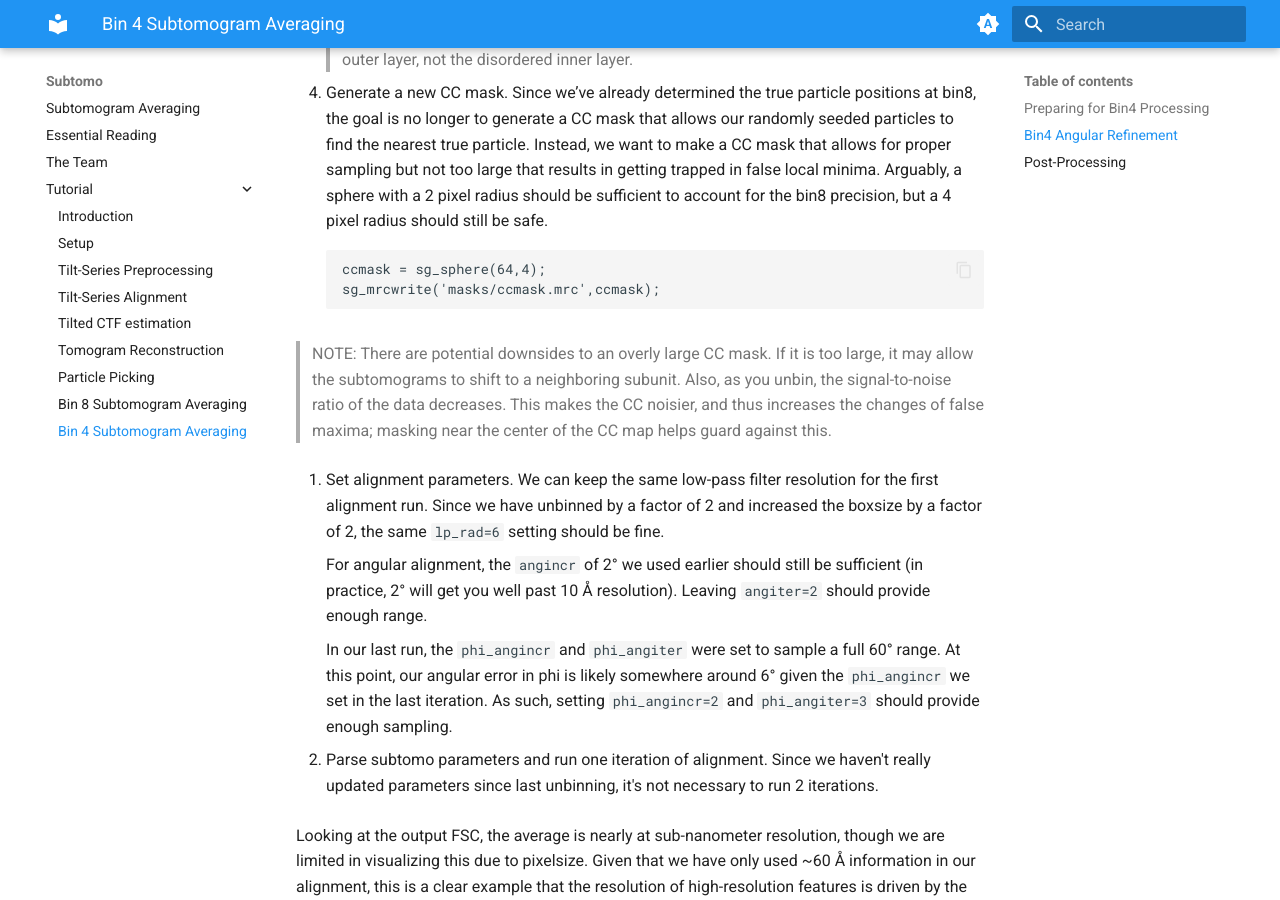
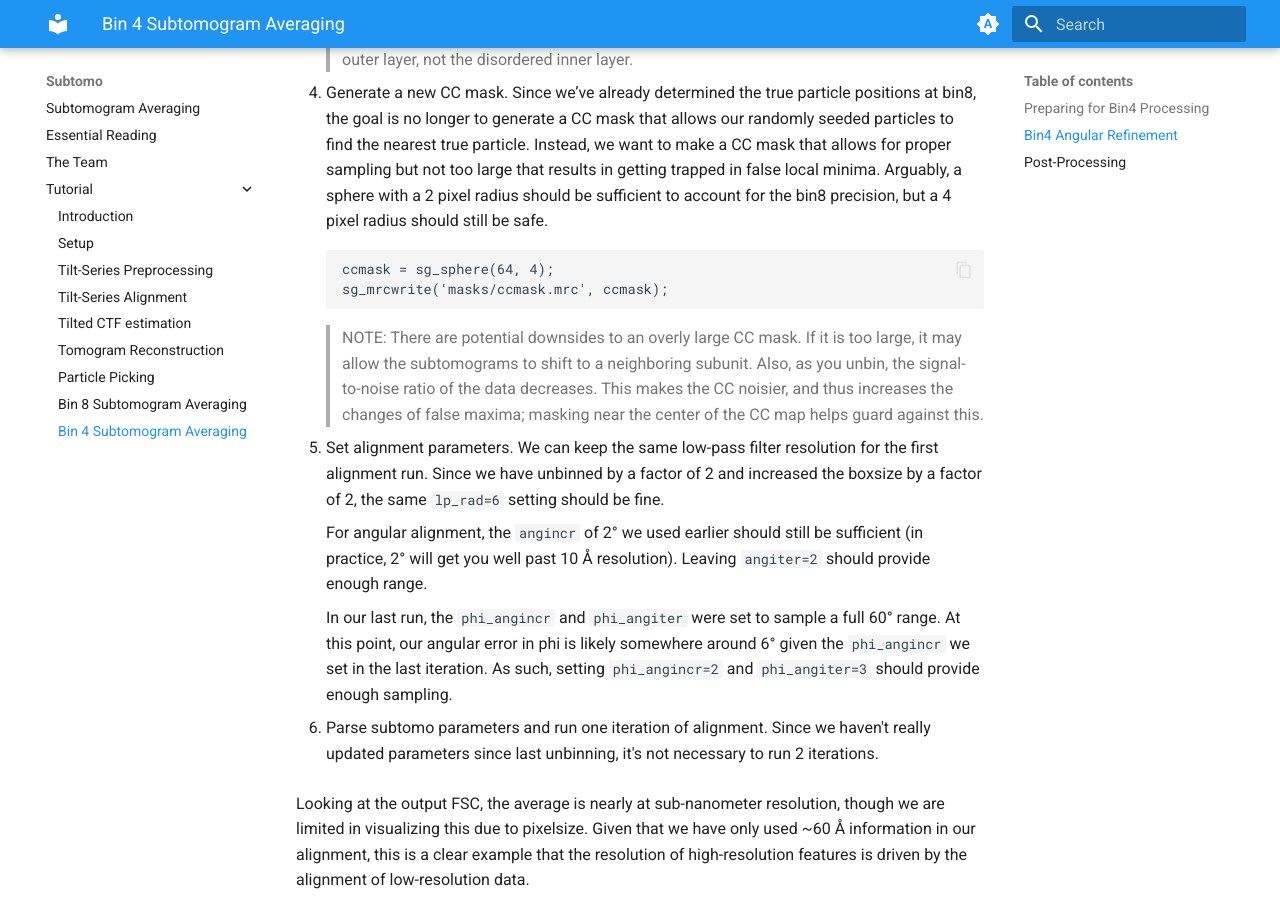
Before and after one commit to wan-lab-vanderbilt/subtomo-tutorials, an MkDocs documentation site: the page built from docs/hiv/bin4.md, in a window 1280 px wide and 900 px high, scrolled down 1420 px. Built offline with MkDocs 1.6.1 and Material for MkDocs 9.7.7, drawn with Linux system fonts in a browser that asks for light colours.

Commit message:
Formatting and typos

```diff
--- a/docs/hiv/bin4.md
+++ b/docs/hiv/bin4.md
@@ -31,8 +31,8 @@ Set the boxsize to 64 and update the pixelsize to 5.4 (1.35 Å/pix × 4 = 5.4 Å
 Here, we will go over how to set up parameters for angular refinement.
 
 1. Before we can generate our first average, we need to provide an alignment mask.
-As with our bin8 processing, we can generate a simple sphere for this step.
-E.g.:
+    As with our bin8 processing, we can generate a simple sphere for this step.
+    E.g.:
 
         sphere = sg_sphere(64, 26, 3);
         sg_mrcwrite('masks/sphere.mrc', sphere);
@@ -57,13 +57,13 @@ Since we’ve already determined the true particle positions at bin8, the goal i
 Instead, we want to make a CC mask that allows for proper sampling but not too large that results in getting trapped in false local minima.
 Arguably, a sphere with a 2 pixel radius should be sufficient to account for the bin8 precision, but a 4 pixel radius should still be safe.
 
-        ccmask = sg_sphere(64,4);
-        sg_mrcwrite('masks/ccmask.mrc',ccmask);
+        ccmask = sg_sphere(64, 4);
+        sg_mrcwrite('masks/ccmask.mrc', ccmask);
 
-   >NOTE: There are potential downsides to an overly large CC mask.
-   >If it is too large, it may allow the subtomograms to shift to a neighboring subunit.
-   >Also, as you unbin, the signal-to-noise ratio of the data decreases.
-   >This makes the CC noisier, and thus increases the changes of false maxima; masking near the center of the CC map helps guard against this.
+    >NOTE: There are potential downsides to an overly large CC mask.
+    If it is too large, it may allow the subtomograms to shift to a neighboring subunit.
+    Also, as you unbin, the signal-to-noise ratio of the data decreases.
+    This makes the CC noisier, and thus increases the changes of false maxima; masking near the center of the CC map helps guard against this.
 
 1. Set alignment parameters.
 We can keep the same low-pass filter resolution for the first alignment run.
```
Also changed, not shown: docs/hiv/align.md (+1 -1 lines), docs/hiv/bin8.md (+3 -3 lines), docs/hiv/ctf_estimation.md (+2 -2 lines), docs/hiv/recon.md (+4 -4 lines).
